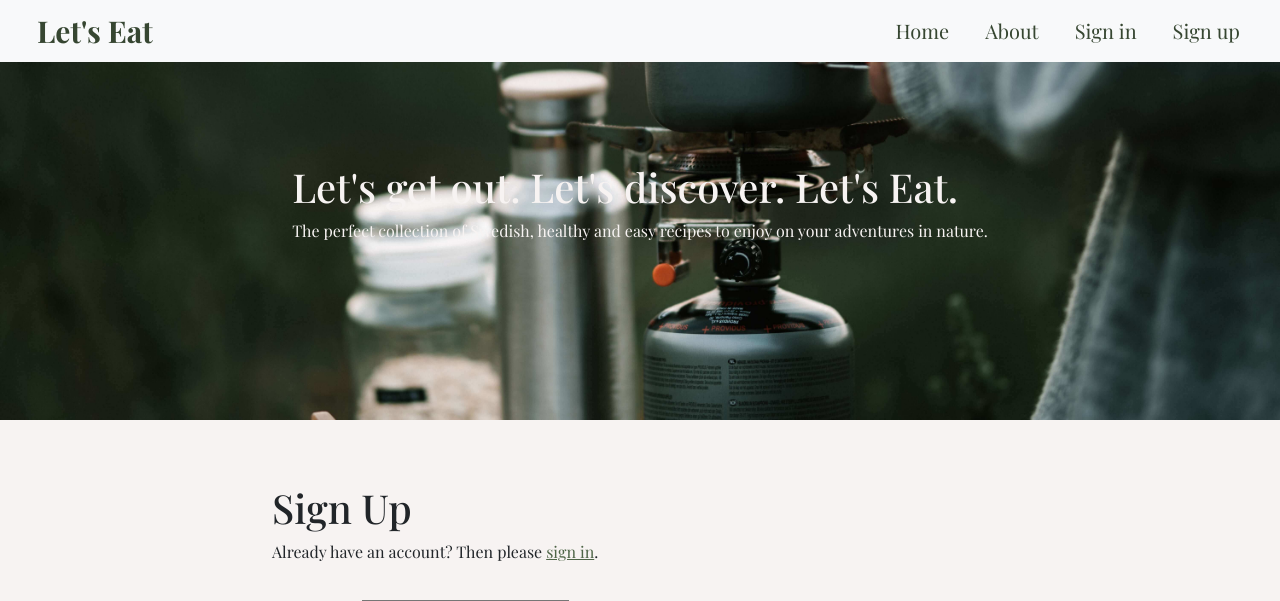
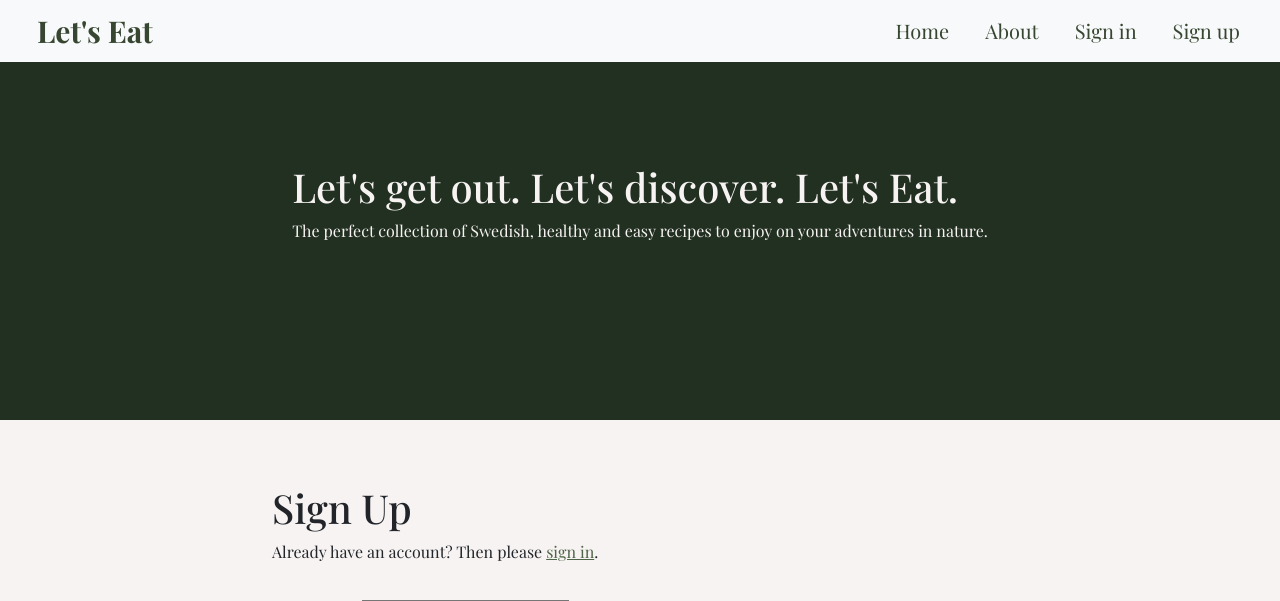
Before and after one commit to mristimaki/lets-eat-PP4, a Django app: page /accounts/signup/ in a window 1280 px wide. Shown: the top 601 px of the page. Run offline with Django 3.2, Linux system fonts and the light colour scheme; parts of the project's set-up code (start-up, migrations or seed data) failed here and were passed over; some libraries are stand-ins or nearby versions; some web fonts are replaced.

Commit message:
Deployment commit

```diff
--- a/static/css/style.css
+++ b/static/css/style.css
@@ -33,10 +33,10 @@ body {
     color: #4E6547;
 }
 
-/* ----------------------------------- Image header */
-.image-header-home {
+/* ----------------------------------- Page header */
+.page-header {
     height: 50vh;
-    background: url("../images/pexels-taryn-elliott-4909104.jpg") no-repeat bottom right;
+    background-color: #223021;
     background-size: cover;
     display: flex;
     justify-content: center;
--- a/templates/base.html
+++ b/templates/base.html
@@ -64,8 +64,8 @@
         </div>
       </nav>
 
-      <!-- Image header -->
-      <div class="container-fluid image-header-home">
+      <!-- Page header -->
+      <div class="container-fluid page-header">
         <div class="row">
           <div class="col-12 mt-5 intro-header">
             <h1>Let's get out. Let's discover. Let's Eat.</h1>
```
